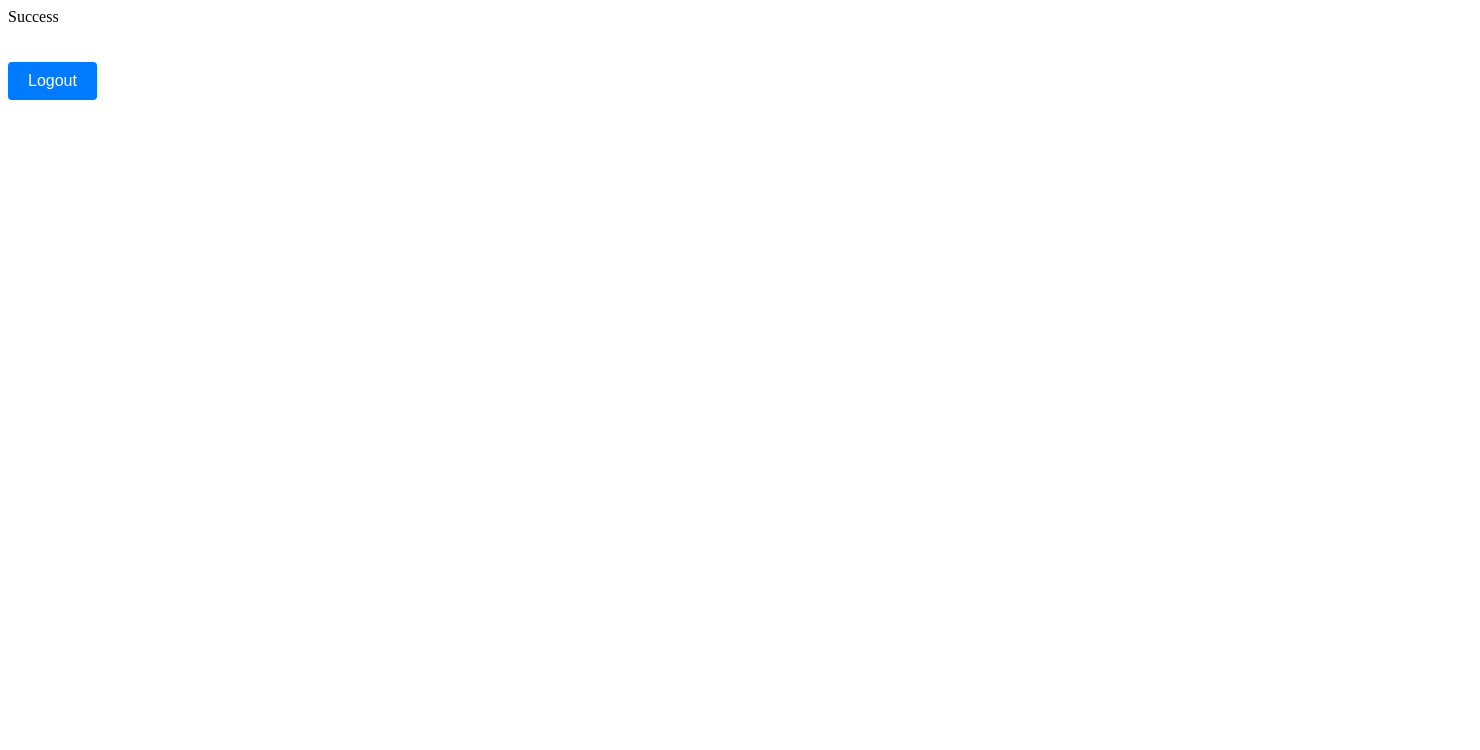
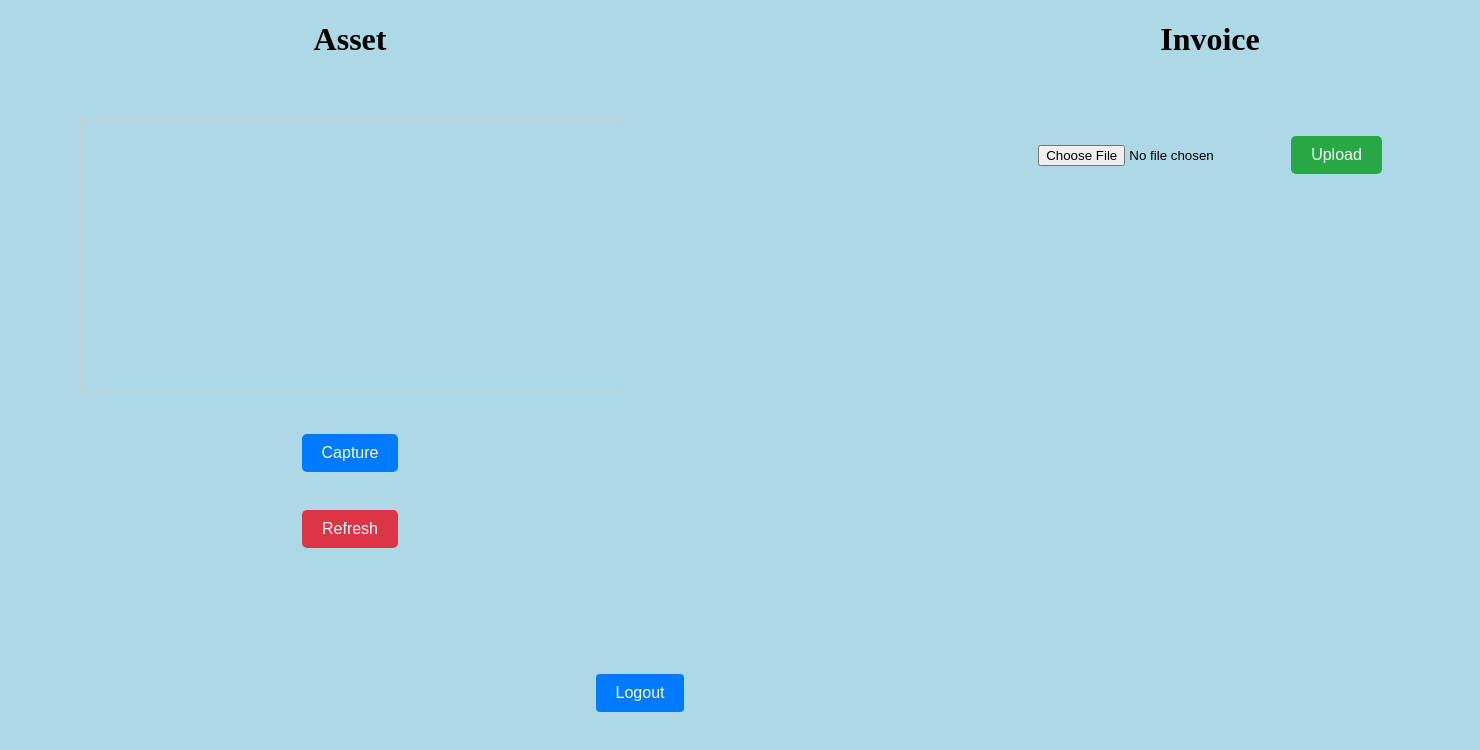
Before and after one commit to Manav2031/Accessing-Webcam-Using-ReactJS, a React (Create React App) app in the folder my-app/: page /success in a window 1280 px wide. Shown: the top 750 px of the page, 1480 px wide, since content can reach past the window. Built offline with nearby package versions, Linux system fonts and the light colour scheme; no server answers.

Commit message:
made changes in design

```diff
--- a/my-app/src/components/Success.js
+++ b/my-app/src/components/Success.js
@@ -1,15 +1,31 @@
-import React from 'react'
+import React from 'react';
+import '../styles/success.css';
+import Camera from './Camera';
+import FileUpload from './FileUpload';
 import { useAuth0 } from '@auth0/auth0-react';
 
 const Success = () => {
   const {logout} = useAuth0();
 
   return (
-    <>
-    <div>Success</div>
+    <div className="success">
+      <div className="containers">
+      <div className="leftcontainer">
+        <h1 className="lch1"> Asset </h1>
+        <Camera />
+        <br /> <br />
+      </div>
+      <div className="rightcontainer">
+        <h1 className="rch1"> Invoice </h1>
+        <br /> <br />
+        <FileUpload />
+        <br /> <br />
+      </div>
+      </div>
+    <button onClick={() => logout()}> Logout </button>
     <br /> <br />
-    <button onClick={() => logout()}> Logout </button>
-    </>
+    <br /> <br />
+  </div>
   )
 }
 
--- a/my-app/src/styles/login.css
+++ b/my-app/src/styles/login.css
@@ -12,6 +12,7 @@
     border-radius: 8px;
     box-shadow: 0 0 10px rgba(0, 0, 0, 0.1);
     width: 300px;
+    background-color: white;
   }
 
   button {
--- a/my-app/src/styles/styles.css
+++ b/my-app/src/styles/styles.css
@@ -8,10 +8,12 @@
 .webcam-preview {
     width: 100%;
     border: 1px solid #ccc;
+    margin-left: 80px;
 }
 
 .capture-button {
     margin-top: 20px;
+    margin-left: 160px;
     padding: 10px 20px;
     background-color: #007bff;
     color: #fff;
@@ -22,6 +24,7 @@
 
 .refresh-button {
     margin-top: 20px;
+    margin-left: 160px;
     padding: 10px 20px;
     background-color: #dc3545;
     color: #fff;
@@ -36,11 +39,12 @@
 
 .screenshot-img {
     max-width: 100%;
+    margin-left: 80px;
 }
 
 .file-upload-container {
     width: 540px;
-    margin: 0 auto;
+    margin-left: 400px;
     text-align: center;
 }
 
--- /dev/null
+++ b/my-app/src/styles/success.css
@@ -0,0 +1,30 @@
+body {
+    width: 100%;
+    height: 100%;
+    margin: 0;
+    padding: 0;
+    background-color: lightblue;
+}
+
+.success {
+    width: 100%;
+    height: 100%;
+    align-items: center;
+    justify-content: center;
+    text-align: center;
+    background-color: lightblue;
+    background-size: cover;
+}
+
+.containers {
+    display: flex;
+    flex-direction: row;
+}
+
+.rch1 {
+    margin-left: 400px;
+}
+
+.lch1 {
+    margin-left: 160px;
+}
```
